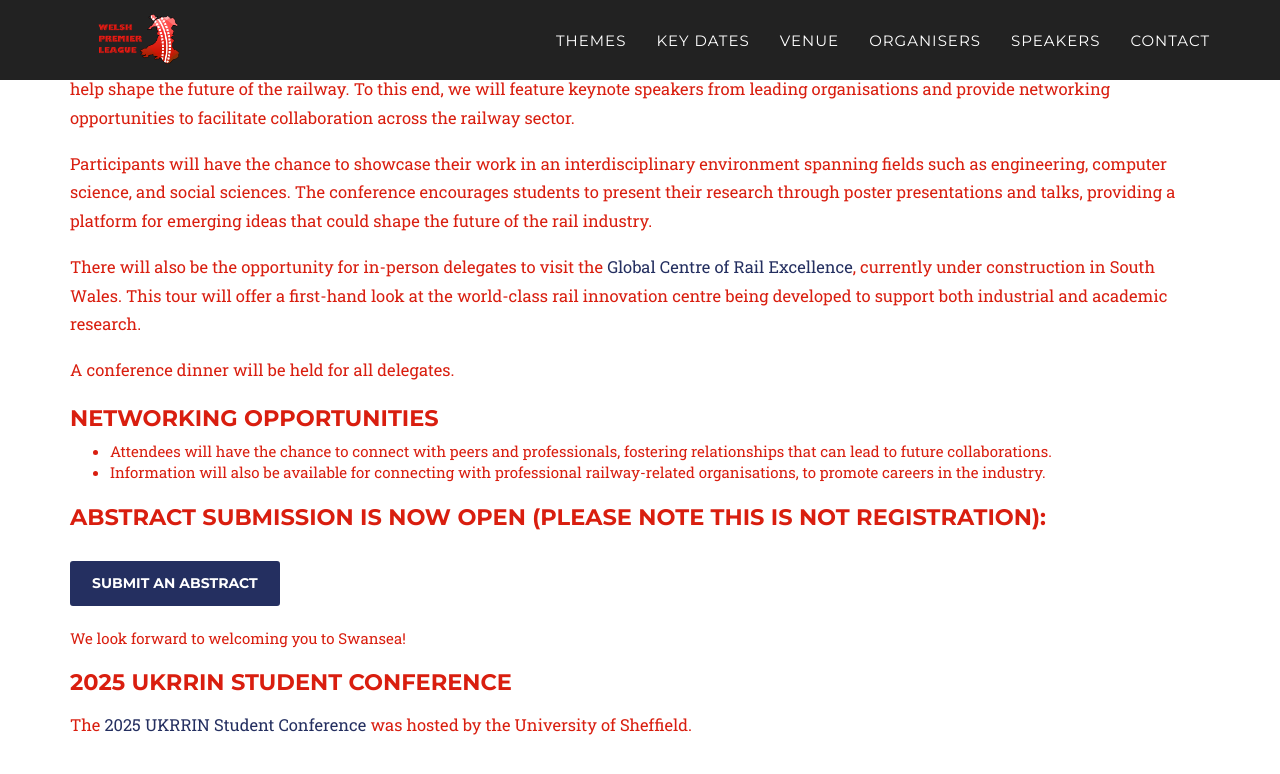
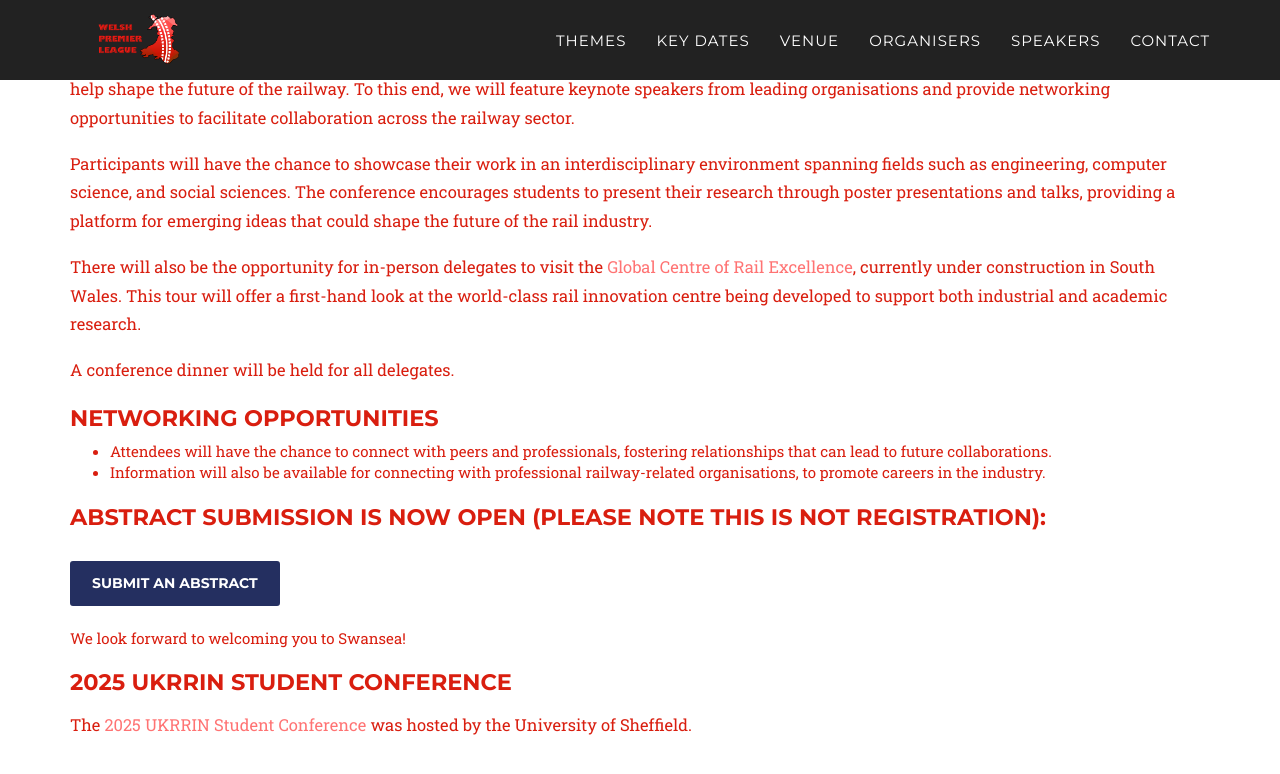
Before and after one commit to WelshPremierLeague/welshpremierleague.github.io, a Jekyll site: the page built from index.html, in a window 1280 px wide and 900 px high, scrolled down 1049 px. Shown: the top 774 px of the window. Built offline with Jekyll 4.4.1, drawn with Linux system fonts in a browser that asks for light colours; some web fonts are replaced.

Commit message:
colours 3

```diff
--- a/_data/template.yml
+++ b/_data/template.yml
@@ -1,7 +1,7 @@
 # Color settings (hex-codes without the leading hash-tag)
 color:
-  primary: 242f60
-  secondary: ff7373
+  primary: ff7373
+  secondary: 242f60
   secondary-dark: d91e0f
   muted: 777
 
```
